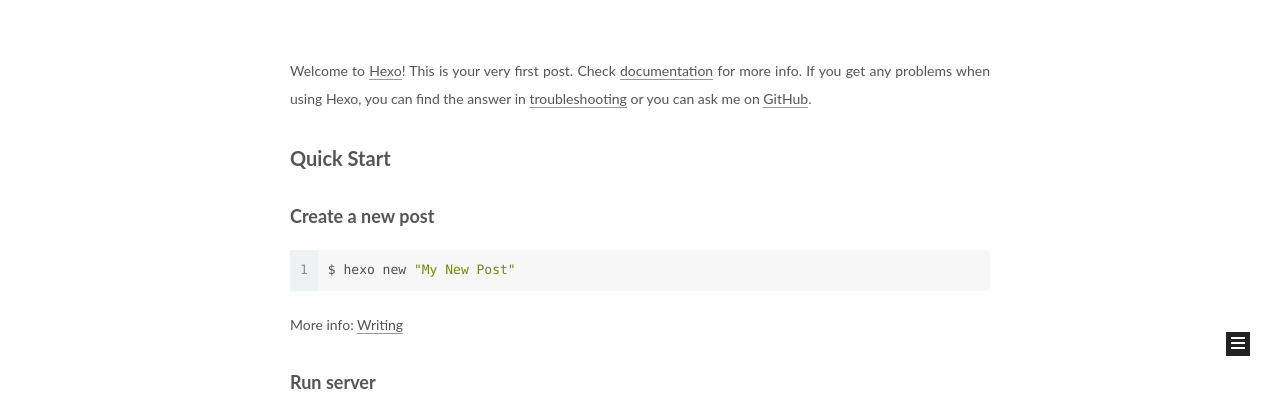
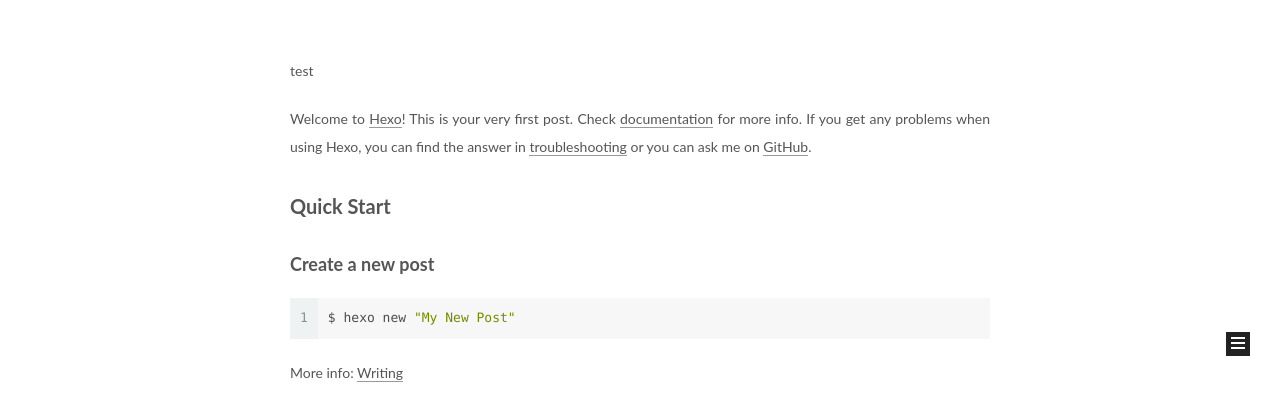
Before and after one commit to chusiyuan/chusiyuan.github.io, a plain HTML site: page index.html in a window 1280 px wide. Shown: the part 399-800 px from the top of the page. Drawn offline with Linux system fonts and the light colour scheme.

Commit message:
Site updated: 2020-07-16 01:31:45

```diff
--- a/index.html
+++ b/index.html
@@ -309,7 +309,8 @@
 
 
 
-            <p>Welcome to <a href="https://hexo.io/" target="_blank" rel="noopener">Hexo</a>! This is your very first post. Check <a href="https://hexo.io/docs/" target="_blank" rel="noopener">documentation</a> for more info. If you get any problems when using Hexo, you can find the answer in <a href="https://hexo.io/docs/troubleshooting.html" target="_blank" rel="noopener">troubleshooting</a> or you can ask me on <a href="https://github.com/hexojs/hexo/issues" target="_blank" rel="noopener">GitHub</a>.</p>
+            <p>test</p>
+<p>Welcome to <a href="https://hexo.io/" target="_blank" rel="noopener">Hexo</a>! This is your very first post. Check <a href="https://hexo.io/docs/" target="_blank" rel="noopener">documentation</a> for more info. If you get any problems when using Hexo, you can find the answer in <a href="https://hexo.io/docs/troubleshooting.html" target="_blank" rel="noopener">troubleshooting</a> or you can ask me on <a href="https://github.com/hexojs/hexo/issues" target="_blank" rel="noopener">GitHub</a>.</p>
 <h2 id="Quick-Start"><a href="#Quick-Start" class="headerlink" title="Quick Start"></a>Quick Start</h2><h3 id="Create-a-new-post"><a href="#Create-a-new-post" class="headerlink" title="Create a new post"></a>Create a new post</h3><figure class="highlight bash"><table><tr><td class="gutter"><pre><span class="line">1</span><br></pre></td><td class="code"><pre><span class="line">$ hexo new <span class="string">"My New Post"</span></span><br></pre></td></tr></table></figure>
 
 <p>More info: <a href="https://hexo.io/docs/writing.html" target="_blank" rel="noopener">Writing</a></p>
```
Also changed, not shown: 2020/07/16/hello-world/index.html (+5 -4 lines).
